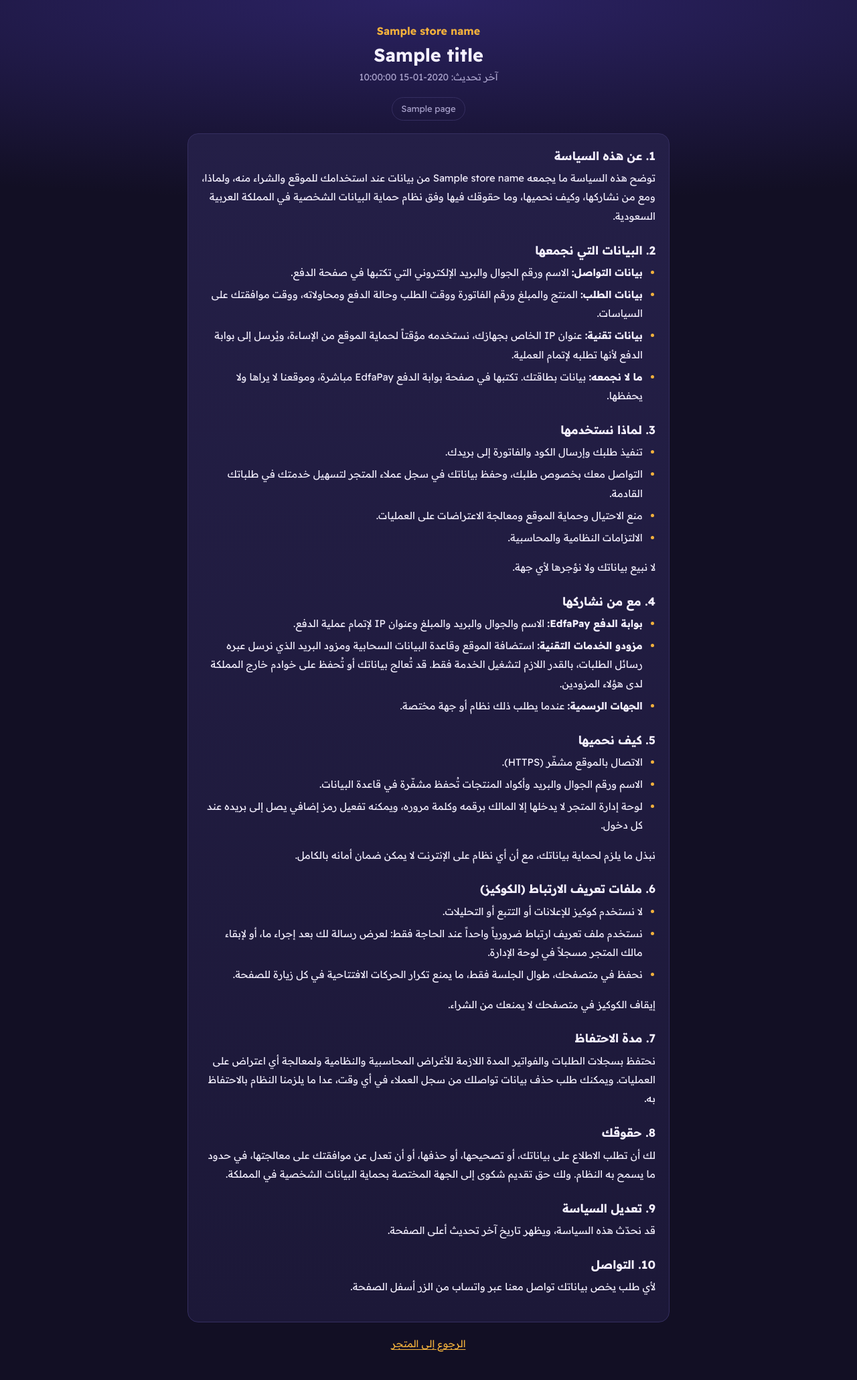
After one commit to w09254932/TRTTT, a Python web app: template templates/policy_privacy.html in a window 1280 px wide. The commit adds this page. Shown: the whole page at 67% size. Run offline with Jinja, Linux system fonts and the light colour scheme; the template is opened without the code that fills it: most values are stand-ins (such as "Sample title", 1, 10 or a date in 2020).

Commit message:
Add the store's terms, privacy and refund pages, and two required agreement boxes on the pay page
Co-Authored-By: Claude Opus 5.5 <noreply@anthropic.com>
Claude-Session: https://claude.ai/code/session_01LrERzhNG6QvG6swBiP4mdp

```diff
--- a/app.py
+++ b/app.py
@@ -109,6 +109,7 @@ def create_app(cfg=None, client=None):
     from brand import Brand, brand
     from customers import CustomerBook, book
     from legacy_flow import legacy
+    from policies import policies
     from products import Shop, shop, shop_admin
     from twostep import LoginCodes, twostep
     from views_admin import admin
@@ -125,6 +126,7 @@ def create_app(cfg=None, client=None):
     app.register_blueprint(twostep)
     app.register_blueprint(shop)
     app.register_blueprint(shop_admin)
+    app.register_blueprint(policies)
     if cfg.legacy:
         app.register_blueprint(legacy)
 
--- a/static/style.css
+++ b/static/style.css
@@ -213,6 +213,22 @@ button:disabled { opacity: .55; cursor: progress; }
 .receipt .back:hover { text-decoration: underline; }
 .receipt input[aria-describedby] { margin-bottom: 0; }
 .field-hint { margin: .35rem 0 1.25rem; font-size: .8rem; line-height: 1.6; }
+/* the two agreements before paying: both boxes must be ticked */
+.agree { margin: .25rem 0 1.1rem; overflow: hidden; background: var(--field); border: 1px solid var(--line); border-radius: 14px; }
+.agree-title {
+  display: flex; align-items: center; gap: .45rem; margin: 0; padding: .55rem .9rem; font-size: .82rem; font-weight: 600;
+  color: var(--muted); background: var(--panel-2); border-bottom: 1px solid var(--line);
+}
+.agree-title svg { flex: none; width: 16px; height: 16px; }
+.agree-row { display: flex; align-items: flex-start; gap: .65rem; padding: .8rem .9rem; }
+.agree-row + .agree-row { border-top: 1px solid var(--line); }
+.receipt .agree-row input {
+  flex: none; width: 20px; height: 20px; min-height: 0; margin: .2rem 0 0; padding: 0; accent-color: var(--accent); cursor: pointer;
+}
+.agree-row label { margin: 0; font-size: .88rem; font-weight: 500; line-height: 1.65; cursor: pointer; }
+.agree-links { margin: .15rem 0 0; font-size: .8rem; line-height: 1.7; }
+.agree-links a { font-weight: 600; }
+.agree-links span { margin: 0 .4rem; color: var(--muted); }
 .deadline { margin: 0 0 1rem; }
 .next { margin-top: .5rem; }
 .tear { position: relative; border: 0; border-top: 2px dashed var(--line); margin: 1.5rem -1.5rem; overflow: visible; }
@@ -244,7 +260,7 @@ button:disabled { opacity: .55; cursor: progress; }
 
 /* the store: the shop's name, then small top-up cards, two to a row. Inside a card the name and the description
    keep to two lines each (the details window and the pay page show both in full), on phones as on computers. */
-.shop { width: calc(100% - 2rem); max-width: 560px; margin: 2.5rem auto 1rem; }
+.shop { width: calc(100% - 2rem); max-width: 560px; margin: 2.5rem auto 2.5rem; }
 .shop-head { text-align: center; margin-bottom: 1.6rem; }
 .shop-head h1 { font-size: clamp(2rem, 10vw, 2.5rem); line-height: 1.25; margin-bottom: .5rem; text-wrap: balance; }
 .shop-head p { max-width: 32ch; margin: 0 auto; color: var(--muted); text-wrap: balance; }
@@ -336,6 +352,33 @@ html:has(.peek-box[open]) { overflow: hidden; }
 .empty { padding: 2rem 1rem; text-align: center; color: var(--muted); background: var(--panel); border: 1px dashed var(--line); border-radius: 20px; }
 .shop .contact { margin-top: 2rem; border-top: 0; padding-top: 0; }
 .owner-link { margin-top: 1.25rem; text-align: center; font-size: .875rem; }
+.policy-links { display: flex; flex-wrap: wrap; justify-content: center; gap: .3rem 1.1rem; margin-top: 1.6rem; font-size: .8rem; }
+.policy-links a { color: var(--muted); }
+.policy-links a:hover { color: var(--text); }
+/* the store's policy pages */
+.doc { width: calc(100% - 2rem); max-width: 720px; margin: 2rem auto 2.5rem; }
+.doc-head { margin-bottom: 1.1rem; text-align: center; }
+.doc-head .issuer { margin: 0 0 .3rem; font-weight: 700; color: var(--accent-text); }
+.doc-head h1 { margin-bottom: .2rem; font-size: 1.7rem; }
+.doc-head .muted { margin: 0; }
+.doc-nav { display: flex; flex-wrap: wrap; justify-content: center; gap: .4rem; margin: 0 0 1.2rem; }
+.doc-nav a {
+  padding: .3rem .85rem; font-size: .82rem; color: var(--muted); text-decoration: none;
+  border: 1px solid var(--line); border-radius: 99px;
+}
+.doc-nav a:hover { color: var(--text); }
+.doc-nav a[aria-current] { color: var(--on-accent); background: var(--accent); border-color: var(--accent); }
+.doc-body {
+  padding: 1.35rem 1.25rem; background: linear-gradient(180deg, var(--panel-2), var(--panel));
+  border: 1px solid var(--line); border-radius: var(--radius);
+}
+.doc-body h2 { margin: 1.6rem 0 .5rem; font-size: 1.08rem; }
+.doc-body h2:first-child { margin-top: 0; }
+.doc-body p, .doc-body li { font-size: .93rem; line-height: 1.9; }
+.doc-body ul { margin: 0 0 1rem; padding-inline-start: 1.2rem; }
+.doc-body li { margin-bottom: .3rem; }
+.doc-body li::marker { color: var(--accent-text); }
+.doc-back { margin: 1.25rem 0 0; text-align: center; font-size: .9rem; }
 
 /* motion (static/motion.js): hidden only until the entrance plays; without the "motion" mark nothing is hidden */
 .motion .shop-head > *, .motion .item, .motion .shop .contact, .motion .owner-link, .motion .fine { opacity: 0; }
--- a/templates/invoice.html
+++ b/templates/invoice.html
@@ -23,6 +23,7 @@
     <div><dt>{{ 'دُفعت' if inv.paid_at else 'تنتهي' }}</dt><dd><bdi>{{ (inv.paid_at or inv.expires_at)|when }}</bdi></dd></div>
     <div><dt>المشاهدات</dt><dd>{{ inv.views }}</dd></div>
     <div><dt>محاولات الدفع</dt><dd>{{ inv.attempts }}، المرفوض منها {{ inv.declines }}</dd></div>
+    {% if inv.agreed %}<div><dt>وافق على السياسات</dt><dd><bdi>{{ inv.agreed.at|when }}</bdi> <small class="muted">نسخة <bdi>{{ inv.agreed.version }}</bdi></small></dd></div>{% endif %}
     {% if inv.refunded_amount %}<div><dt>المسترد</dt><dd>{{ inv.refunded_amount|money }} ر.س</dd></div>{% endif %}
     {% if inv.scheme %}<div><dt>البطاقة</dt><dd>{{ inv.scheme }}</dd></div>{% endif %}
     {% if inv.rrn %}<div><dt>المرجع البنكي</dt><dd><bdi>{{ inv.rrn }}</bdi></dd></div>{% endif %}
--- /dev/null
+++ b/templates/policy.html
@@ -0,0 +1,21 @@
+{% extends "base.html" %}
+{#- The layout of the three policy pages (policies.py): the store's name, the page's title and date, links between
+    the pages, the text, then the way to ask about it. -#}
+{% block title %}{{ title }} | {{ store_name }}{% endblock %}
+{% block body %}
+<main class="doc">
+  <header class="doc-head">
+    <p class="issuer">{{ store_name }}</p>
+    <h1>{{ title }}</h1>
+    <p class="muted">آخر تحديث: {{ updated }}</p>
+  </header>
+  <nav class="doc-nav" aria-label="سياسات المتجر">
+    {% for name, label in pages %}<a href="{{ url_for('policies.' ~ name) }}"{% if name == page %} aria-current="page"{% endif %}>{{ label }}</a>{% endfor %}
+  </nav>
+  <article class="doc-body">
+    {% block policy %}{% endblock %}
+  </article>
+  {% with wa_text = 'مرحباً، عندي سؤال عن «' ~ title ~ '» في ' ~ store_name ~ ': ', wa_lead = 'عندك سؤال عن هذه السياسة؟' %}{% include "contact.html" %}{% endwith %}
+  <p class="doc-back"><a href="{{ url_for('shop.store') }}">الرجوع إلى المتجر</a></p>
+</main>
+{% endblock %}
--- /dev/null
+++ b/templates/policy_privacy.html
@@ -0,0 +1,60 @@
+{% extends "policy.html" %}
+{% block policy %}
+<h2>1. عن هذه السياسة</h2>
+<p>توضح هذه السياسة ما يجمعه {{ store_name }} من بيانات عند استخدامك للموقع والشراء منه، ولماذا، ومع من نشاركها، وكيف نحميها،
+وما حقوقك فيها وفق نظام حماية البيانات الشخصية في المملكة العربية السعودية.</p>
+
+<h2>2. البيانات التي نجمعها</h2>
+<ul>
+  <li><strong>بيانات التواصل:</strong> الاسم ورقم الجوال والبريد الإلكتروني التي تكتبها في صفحة الدفع.</li>
+  <li><strong>بيانات الطلب:</strong> المنتج والمبلغ ورقم الفاتورة ووقت الطلب وحالة الدفع ومحاولاته، ووقت موافقتك على السياسات.</li>
+  <li><strong>بيانات تقنية:</strong> عنوان IP الخاص بجهازك، نستخدمه مؤقتاً لحماية الموقع من الإساءة، ويُرسل إلى بوابة الدفع لأنها تطلبه لإتمام العملية.</li>
+  <li><strong>ما لا نجمعه:</strong> بيانات بطاقتك. تكتبها في صفحة بوابة الدفع EdfaPay مباشرة، وموقعنا لا يراها ولا يحفظها.</li>
+</ul>
+
+<h2>3. لماذا نستخدمها</h2>
+<ul>
+  <li>تنفيذ طلبك وإرسال الكود والفاتورة إلى بريدك.</li>
+  <li>التواصل معك بخصوص طلبك، وحفظ بياناتك في سجل عملاء المتجر لتسهيل خدمتك في طلباتك القادمة.</li>
+  <li>منع الاحتيال وحماية الموقع ومعالجة الاعتراضات على العمليات.</li>
+  <li>الالتزامات النظامية والمحاسبية.</li>
+</ul>
+<p>لا نبيع بياناتك ولا نؤجرها لأي جهة.</p>
+
+<h2>4. مع من نشاركها</h2>
+<ul>
+  <li><strong>بوابة الدفع EdfaPay:</strong> الاسم والجوال والبريد والمبلغ وعنوان IP لإتمام عملية الدفع.</li>
+  <li><strong>مزودو الخدمات التقنية:</strong> استضافة الموقع وقاعدة البيانات السحابية ومزود البريد الذي نرسل عبره رسائل الطلبات، بالقدر اللازم لتشغيل الخدمة فقط. قد تُعالج بياناتك أو تُحفظ على خوادم خارج المملكة لدى هؤلاء المزودين.</li>
+  <li><strong>الجهات الرسمية:</strong> عندما يطلب ذلك نظام أو جهة مختصة.</li>
+</ul>
+
+<h2>5. كيف نحميها</h2>
+<ul>
+  <li>الاتصال بالموقع مشفّر (HTTPS).</li>
+  <li>الاسم ورقم الجوال والبريد وأكواد المنتجات تُحفظ مشفّرة في قاعدة البيانات.</li>
+  <li>لوحة إدارة المتجر لا يدخلها إلا المالك برقمه وكلمة مروره، ويمكنه تفعيل رمز إضافي يصل إلى بريده عند كل دخول.</li>
+</ul>
+<p>نبذل ما يلزم لحماية بياناتك، مع أن أي نظام على الإنترنت لا يمكن ضمان أمانه بالكامل.</p>
+
+<h2>6. ملفات تعريف الارتباط (الكوكيز)</h2>
+<ul>
+  <li>لا نستخدم كوكيز للإعلانات أو التتبع أو التحليلات.</li>
+  <li>نستخدم ملف تعريف ارتباط ضرورياً واحداً عند الحاجة فقط: لعرض رسالة لك بعد إجراء ما، أو لإبقاء مالك المتجر مسجلاً في لوحة الإدارة.</li>
+  <li>نحفظ في متصفحك، طوال الجلسة فقط، ما يمنع تكرار الحركات الافتتاحية في كل زيارة للصفحة.</li>
+</ul>
+<p>إيقاف الكوكيز في متصفحك لا يمنعك من الشراء.</p>
+
+<h2>7. مدة الاحتفاظ</h2>
+<p>نحتفظ بسجلات الطلبات والفواتير المدة اللازمة للأغراض المحاسبية والنظامية ولمعالجة أي اعتراض على العمليات. ويمكنك طلب
+حذف بيانات تواصلك من سجل العملاء في أي وقت، عدا ما يلزمنا النظام بالاحتفاظ به.</p>
+
+<h2>8. حقوقك</h2>
+<p>لك أن تطلب الاطلاع على بياناتك، أو تصحيحها، أو حذفها، أو أن تعدل عن موافقتك على معالجتها، في حدود ما يسمح به النظام.
+ولك حق تقديم شكوى إلى الجهة المختصة بحماية البيانات الشخصية في المملكة.</p>
+
+<h2>9. تعديل السياسة</h2>
+<p>قد نحدّث هذه السياسة، ويظهر تاريخ آخر تحديث أعلى الصفحة.</p>
+
+<h2>10. التواصل</h2>
+<p>لأي طلب يخص بياناتك تواصل معنا عبر واتساب من الزر أسفل الصفحة.</p>
+{% endblock %}
--- a/templates/shop.html
+++ b/templates/shop.html
@@ -67,7 +67,11 @@
   <p class="empty">لا توجد منتجات متاحة الآن. عد لاحقاً.</p>
   {% endif %}
   {% with wa_text = 'مرحباً، عندي سؤال عن ' ~ store_name ~ ': ', wa_lead = 'عندك سؤال عن منتج أو طلب؟' %}{% include "contact.html" %}{% endwith %}
+  <nav class="policy-links" aria-label="سياسات المتجر">
+    <a href="{{ url_for('policies.terms') }}">الشروط والأحكام</a>
+    <a href="{{ url_for('policies.privacy') }}">الخصوصية</a>
+    <a href="{{ url_for('policies.refund') }}">الاسترداد والإلغاء</a>
+  </nav>
   {% if owner %}<p class="owner-link"><a href="{{ url_for('shop_admin.products') }}">إدارة المنتجات</a></p>{% endif %}
 </main>
-<p class="fine">الدفع عبر بوابة EdfaPay، وهذا الموقع لا يرى بيانات بطاقتك ولا يحفظها.</p>
 {% endblock %}
--- a/views_public.py
+++ b/views_public.py
@@ -8,6 +8,7 @@ import legacy_flow
 from declines import specific
 from edfapay import GatewayError
 from notices import settle
+from policies import NOT_AGREED, VERSION, agreed
 from phones import clean_phone
 from security import client_ip, too_many
 from validate import clean_email, clean_name
@@ -80,13 +81,15 @@ def pay(token):
             if error:
                 return _page(inv, request.form, error, 400)
             customer[field] = payer[field] = value
+    if not agreed(request.form):
+        return _page(inv, request.form, NOT_AGREED, 400)
     if inv.get("product"):
         # A shop order keeps a code aside while its customer pays, so the last code is never sold twice.
         if too_many("hold", 8, per=600):
             return _page(inv, request.form, BUSY, 429)
         if not svc().shop.hold(inv):
             return _page(inv, request.form, SOLD_OUT, 409)
-    order_id = svc().store.start_attempt(inv["id"], payer or None)
+    order_id = svc().store.start_attempt(inv["id"], payer or None, agreed=VERSION)
     if not order_id:
         return _page(inv, request.form, BUSY, 429)
     if payer:
```
Also changed, not shown: db.py (+5 -2 lines), policies.py (added, +46 -0 lines), templates/pay.html (+17 -0 lines), templates/policy_refund.html (added, +47 -0 lines), templates/policy_terms.html (added, +54 -0 lines).
